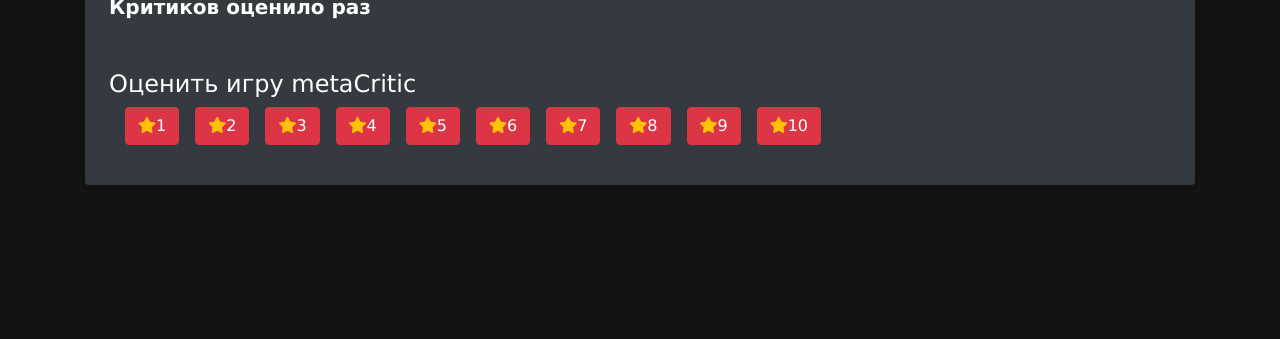
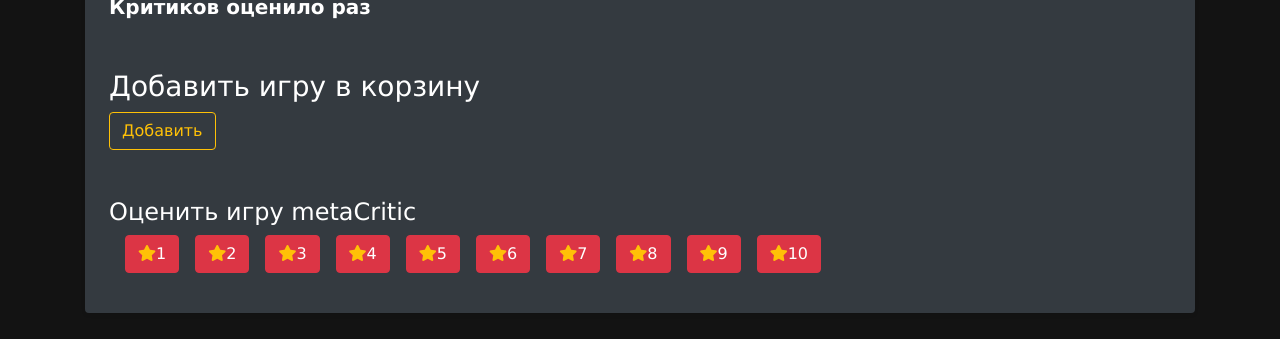
Before and after one commit to web-coder2/games-store, a React (Vite) app in the folder frontend/: page /game/1 in a window 1280 px wide. Shown: the part 346-685 px from the top of the page. Built offline with nearby package versions, Linux system fonts and the light colour scheme; no server answers; sample sign-in values are in the browser's storage.

Commit message:
добавил кнопку и todo

```diff
--- a/frontend/src/GamePage/GamePage.jsx
+++ b/frontend/src/GamePage/GamePage.jsx
@@ -72,6 +72,11 @@ function GamePage() {
                     <strong>Критиков оценило { gameObject.countRating } раз</strong>
                 </div>
                 <div className='mt-5'>
+                    <h3>Добавить игру в корзину</h3>
+                    <button className='btn btn-outline-warning'>Добавить</button>
+                    {/* TOOD: потом добавить роут с получением и доабвлением в маисв юзера его игр */}
+                </div>
+                <div className='mt-5'>
                     <h4>Оценить игру metaCritic</h4>
 
                     {
@@ -80,6 +85,7 @@ function GamePage() {
                                 <button key = { index } className='btn btn-danger ml-3 mb-3' onClick={() => { setRaitingStar(starValue) }}>
                                     <i className="fas fa-star text-warning ml-auto"></i>
                                     <span>{ starValue }</span>
+                                    {/* TODO: в роуте при изменение эттго сделать чтоыб ыбал вызвана функция дял занесеня в истори user countStars gameId */}
                                 </button>
                             )
                         })
```
